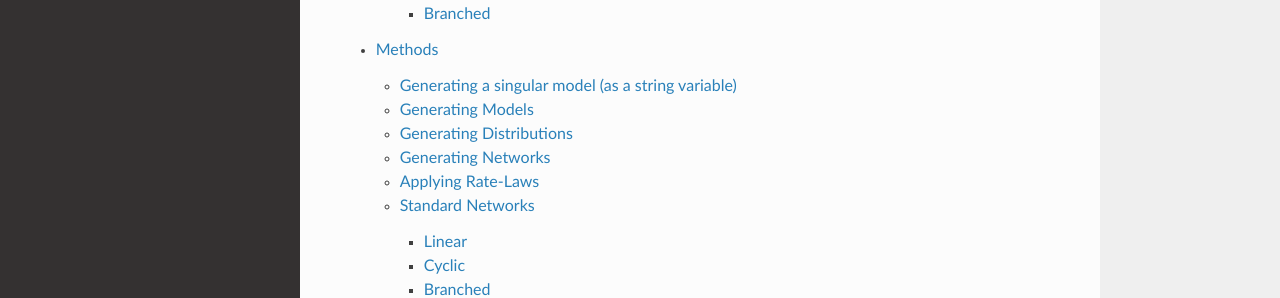
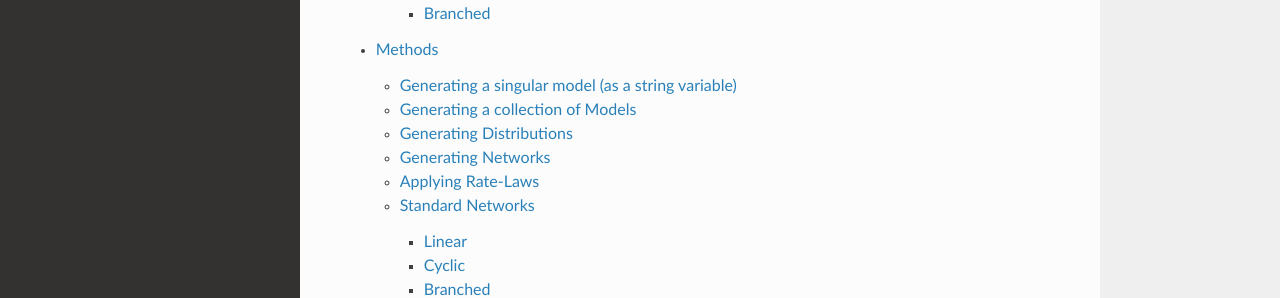
Before and after one commit to sys-bio/SBbadger, a Sphinx documentation site: the page built from docs/source/index.rst, in a window 1280 px wide and 1089 px high. Shown: the part 598-896 px from the top of the window. Built offline with Sphinx 7.4.7 and the Read the Docs theme 2.0.0, drawn with Linux system fonts in a browser that asks for light colours.

Commit message:
Added a note about generate_serial methods to the documentation.

```diff
--- a/docs/source/methods.rst
+++ b/docs/source/methods.rst
@@ -6,7 +6,7 @@
 
 .. autofunction:: SBbadger.generate.model
 
-Generating Models
+Generating a collection of Models
 -----------------
 
 .. autofunction:: SBbadger.generate.models
@@ -46,3 +46,7 @@
 ~~~~~~~~
 
 .. autofunction:: SBbadger.generate.branched
+
+Note: all the above methods, aside from ``generate.model``, use python multiprocessing to generate models or their
+components in parallel. To generate them serially use ``generate_serial.<method>``. The only difference is the absence
+of the ``n_cpus`` argument.
```
